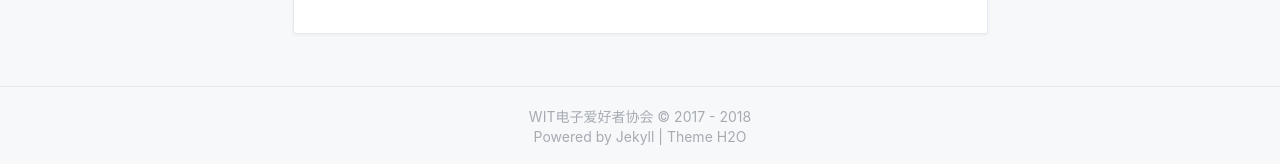
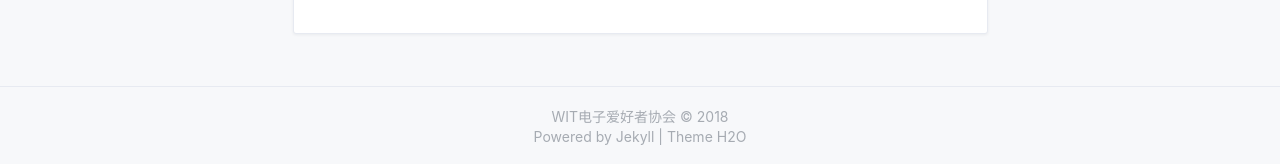
Before and after one commit to witeaa/homepage-src, a Jekyll site: the page built from tags.html, in a window 1280 px wide and 900 px high, scrolled down 1280 px. Shown: the part 733-897 px from the top of the window. Built offline with Jekyll 4.4.1, drawn with Linux system fonts in a browser that asks for light colours; nearby versions of some CDN libraries; Markdown is read by kramdown in place of the engine named in the settings; comment, search, counter and statistics services are not loaded; a style sheet for code colours, icons or effects is not loaded.

Commit message:
Update _config.yml

```diff
--- a/_config.yml
+++ b/_config.yml
@@ -12,10 +12,11 @@
 nav:
   home: '/'
   tags: '/tags.html'
+  协会教材: 'https://github.com/witeaa/homepage-source/wiki'
 
 # Footer
 footer:
-  since: 2017
+  since: 2018
 
 # Author 配置博主信息
 author: 'WIT电子爱好者协会'
```
